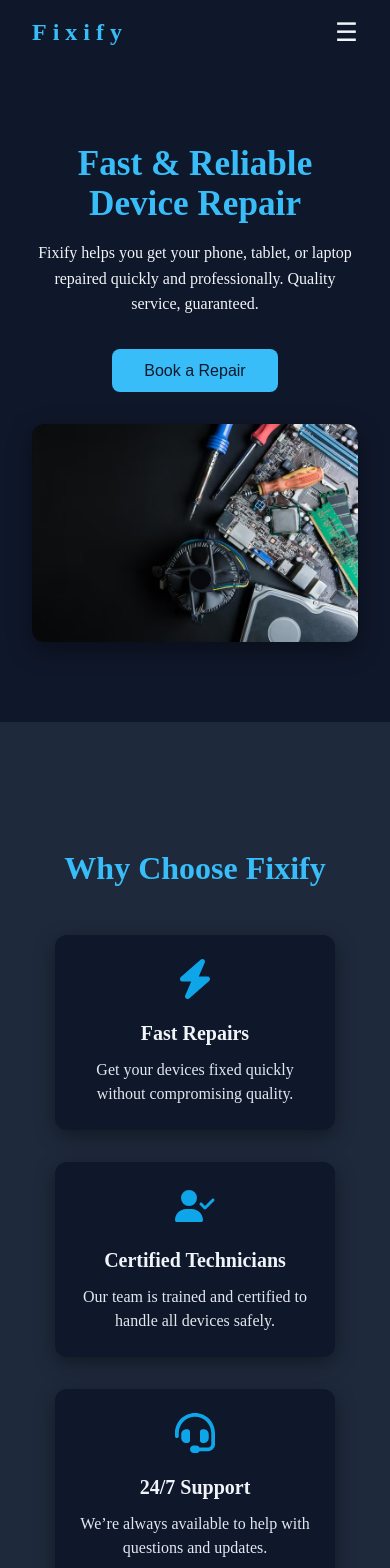
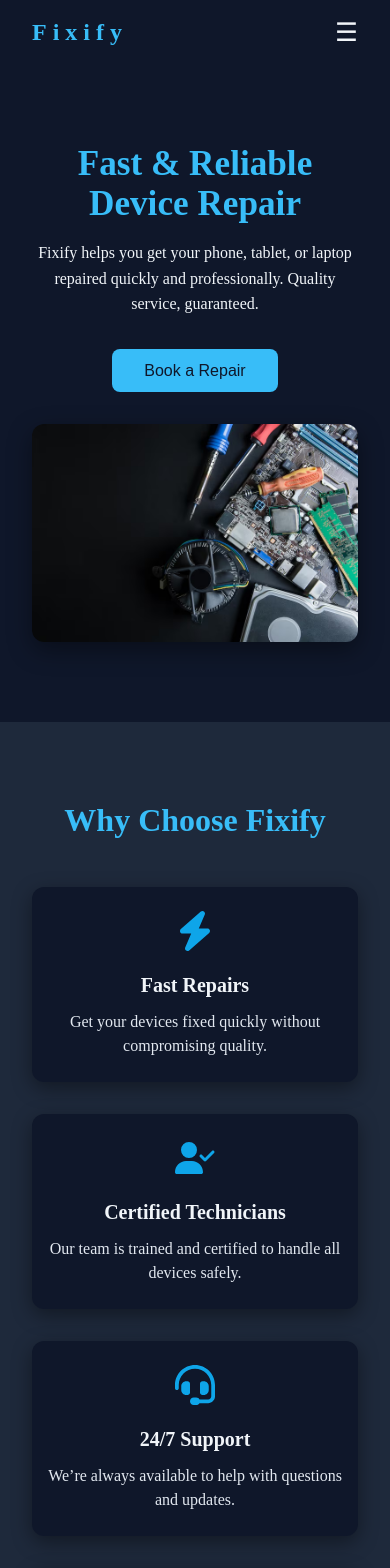
Before and after one commit to Gagun45/fixify, a React (Vite) app: page / in a window 390 px wide. Shown: the top 1568 px of the page. Built offline with nearby package versions, Linux system fonts and the light colour scheme.

Commit message:
whyus fixed

```diff
--- a/src/components/WhyUs/WhyUs.module.css
+++ b/src/components/WhyUs/WhyUs.module.css
@@ -1,10 +1,6 @@
 .whyUs {
   background-color: var(--secondary-bg);
   color: var(--fg);
-}
-
-.wrapper {
-  padding: 5rem 10%;
   text-align: center;
 }
 
@@ -18,7 +14,6 @@
 .features {
   display: grid;
   gap: 2rem;
-  justify-items: center;
   grid-template-columns: 1fr;
 }
 
@@ -62,10 +57,6 @@
 
 /* Responsive */
 @media (max-width: 768px) {
-  .whyUs {
-    padding: 3rem 5%;
-  }
-
   .whyUs h2 {
     font-size: 2rem;
   }
--- a/src/components/WhyUs/WhyUs.tsx
+++ b/src/components/WhyUs/WhyUs.tsx
@@ -28,7 +28,7 @@ const features = [
 const WhyUs = () => {
   return (
     <section className={styles.whyUs} id="why-us">
-      <div className={`globalContentWrapper ${styles.wrapper}`}>
+      <div className="globalContentWrapper">
         <h2>Why Choose Fixify</h2>
         <ul className={styles.features}>
           {features.map((feature) => (
```
